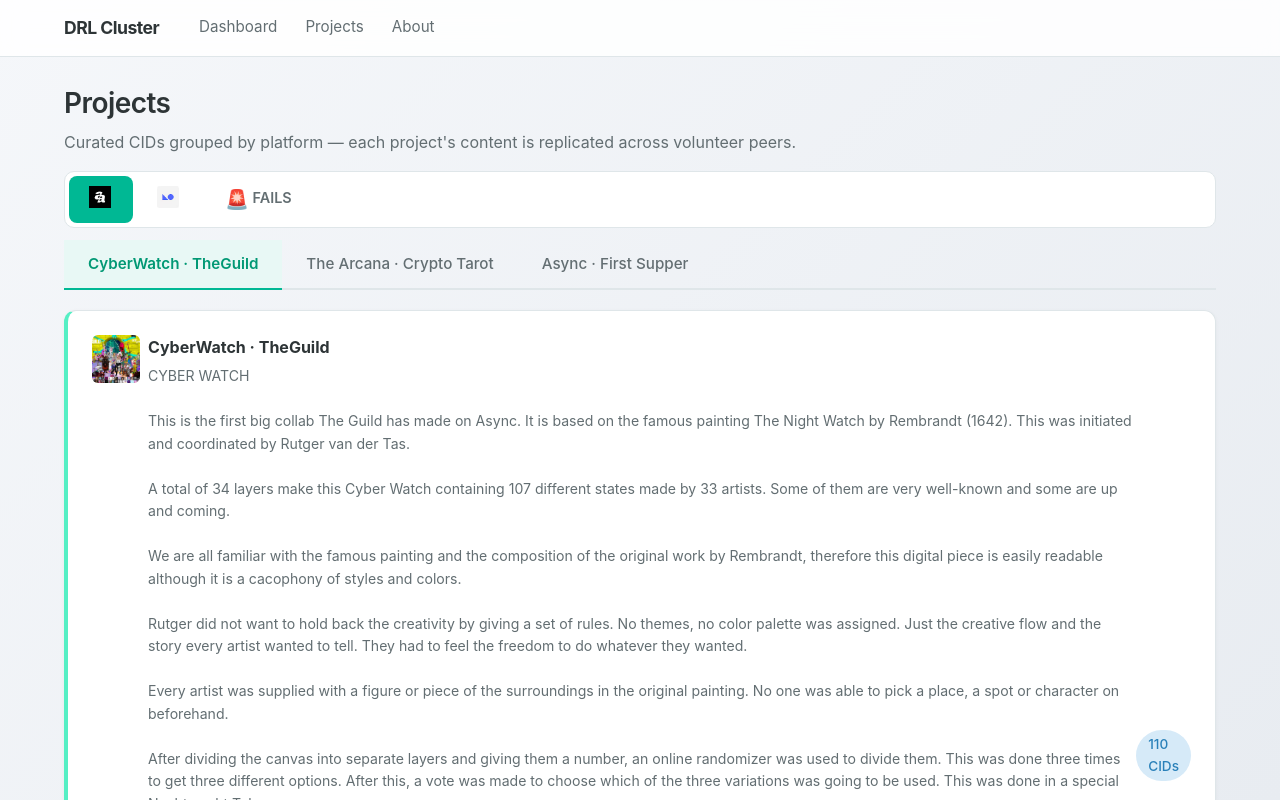
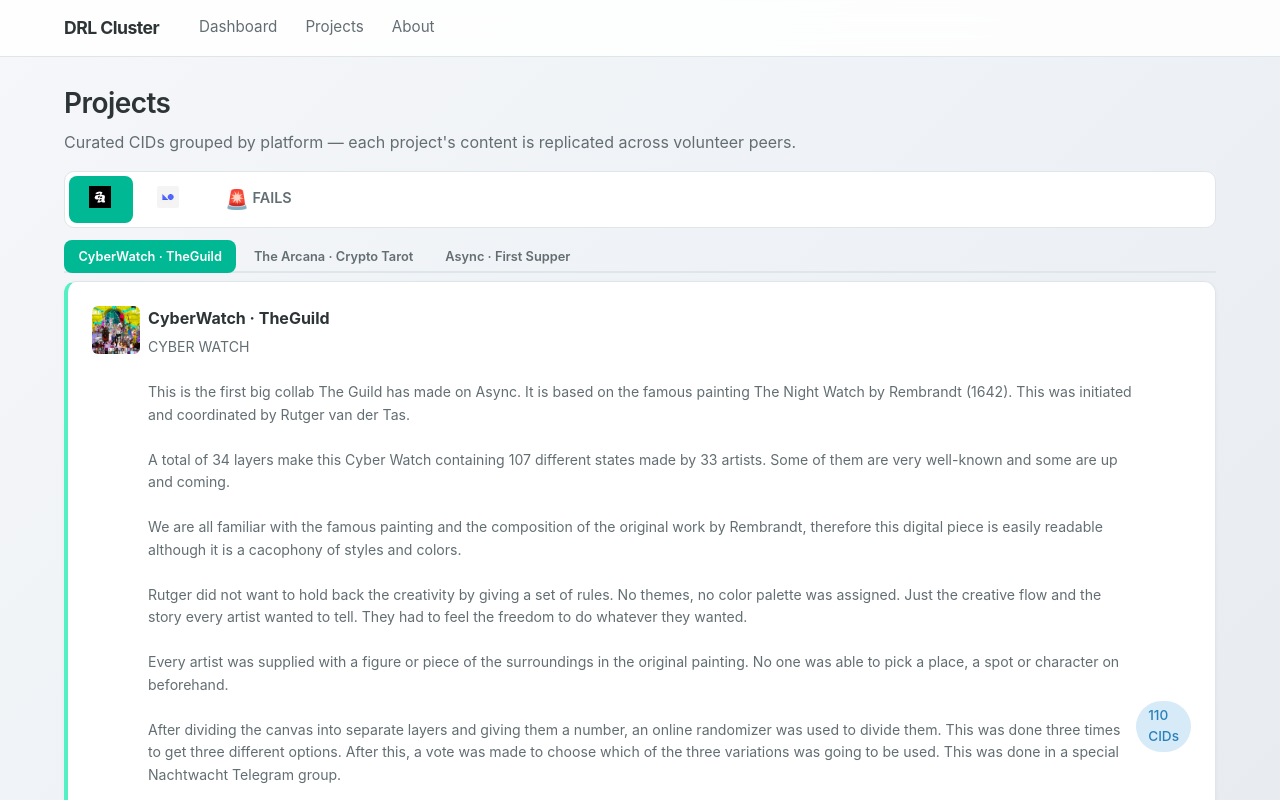
Before and after one commit to rudyvdtas/sveltekit-monitor-app, a SvelteKit app: page /projects in a window 1280 px wide. Shown: the top 800 px of the page. Built offline with nearby package versions, Linux system fonts and the light colour scheme; no server answers.

Commit message:
fix: rename KOV2 batches to 1/14-14/14, style project tabs as pills

```diff
--- a/src/lib/server/projects.ts
+++ b/src/lib/server/projects.ts
@@ -67,7 +67,7 @@
   },
   {
     id: 'knownorigin-v2-batch-1',
-    name: 'KnownOrigin V2 · Batch 1',
+    name: '1/14',
     group: 'knownorigin',
     description: 'KnownOrigin V2 — batch 1 (3336 CIDs, 3334 unique, 1668 metadata + 1668 asset entries, ~10 GB).\n\nKNOWNORIGIN\n2018-2024\nIt\'s been an unforgettable experience. But the time has come to close the lid on KnownOrigin as an active platform, and look back on it as a lasting piece of crypto-art history.\n\nAll NFTs minted from any of the KODA contracts are safe and will live on.\n\nWe can\'t thank you all enough for trusting us over the years to be the place where so many crypto-artists started their journeys and continued to call home.\n\nhttps://knownorigin.io/',
     cidFile: 'kov2-batch-1',
@@ -75,7 +75,7 @@
   },
   {
     id: 'knownorigin-v2-batch-2',
-    name: 'KnownOrigin V2 · Batch 2',
+    name: '2/14',
     group: 'knownorigin',
     description: 'KnownOrigin V2 — batch 2 (1922 CIDs, 961 metadata + 961 assets, ~10 GB). Gepind op joera + vernis-artbox.\n\nKNOWNORIGIN\n2018-2024\nIt\'s been an unforgettable experience. But the time has come to close the lid on KnownOrigin as an active platform, and look back on it as a lasting piece of crypto-art history.\n\nAll NFTs minted from any of the KODA contracts are safe and will live on.\n\nhttps://knownorigin.io/',
     cidFile: 'kov2-batch-2',
@@ -83,7 +83,7 @@
   },
   {
     id: 'knownorigin-v2-batch-3',
-    name: 'KnownOrigin V2 · Batch 3',
+    name: '3/14',
     group: 'knownorigin',
     description: 'KnownOrigin V2 — batch 3 (1728 CIDs, 864 metadata + 864 assets, ~10 GB). Gepind op joera + vernis-artbox.\n\nKNOWNORIGIN\n2018-2024\nIt\'s been an unforgettable experience. But the time has come to close the lid on KnownOrigin as an active platform, and look back on it as a lasting piece of crypto-art history.\n\nAll NFTs minted from any of the KODA contracts are safe and will live on.\n\nhttps://knownorigin.io/',
     cidFile: 'kov2-batch-3',
@@ -91,7 +91,7 @@
   },
   {
     id: 'knownorigin-v2-batch-4',
-    name: 'KnownOrigin V2 · Batch 4',
+    name: '4/14',
     group: 'knownorigin',
     description: 'KnownOrigin V2 — batch 4 (1670 CIDs, 816 metadata + 854 assets, ~10 GB).\n\nKNOWNORIGIN\n2018-2024\nIt\'s been an unforgettable experience. But the time has come to close the lid on KnownOrigin as an active platform, and look back on it as a lasting piece of crypto-art history.\n\nAll NFTs minted from any of the KODA contracts are safe and will live on.\n\nhttps://knownorigin.io/',
     cidFile: 'kov2-batch-4',
@@ -99,7 +99,7 @@
   },
   {
     id: 'knownorigin-v2-batch-5',
-    name: 'KnownOrigin V2 · Batch 5',
+    name: '5/14',
     group: 'knownorigin',
     description: 'KnownOrigin V2 — batch 5 (1284 CIDs, 587 metadata + 697 assets, ~10 GB).\n\nKNOWNORIGIN\n2018-2024\nIt\'s been an unforgettable experience. But the time has come to close the lid on KnownOrigin as an active platform, and look back on it as a lasting piece of crypto-art history.\n\nAll NFTs minted from any of the KODA contracts are safe and will live on.\n\nhttps://knownorigin.io/',
     cidFile: 'kov2-batch-5',
@@ -107,7 +107,7 @@
   },
   {
     id: 'knownorigin-v2-batch-6',
-    name: 'KnownOrigin V2 · Batch 6',
+    name: '6/14',
     group: 'knownorigin',
     description: 'KnownOrigin V2 — batch 6 (1290 CIDs, 582 metadata + 708 assets, ~10 GB).\n\nKNOWNORIGIN\n2018-2024\nIt\'s been an unforgettable experience. But the time has come to close the lid on KnownOrigin as an active platform, and look back on it as a lasting piece of crypto-art history.\n\nAll NFTs minted from any of the KODA contracts are safe and will live on.\n\nhttps://knownorigin.io/',
     cidFile: 'kov2-batch-6',
@@ -115,7 +115,7 @@
   },
   {
     id: 'knownorigin-v2-batch-7',
-    name: 'KnownOrigin V2 · Batch 7',
+    name: '7/14',
     group: 'knownorigin',
     description: 'KnownOrigin V2 — batch 7 (1042 CIDs, 453 metadata + 589 assets, ~10 GB).\n\nKNOWNORIGIN\n2018-2024\nIt\'s been an unforgettable experience. But the time has come to close the lid on KnownOrigin as an active platform, and look back on it as a lasting piece of crypto-art history.\n\nAll NFTs minted from any of the KODA contracts are safe and will live on.\n\nhttps://knownorigin.io/',
     cidFile: 'kov2-batch-7',
@@ -123,7 +123,7 @@
   },
   {
     id: 'knownorigin-v2-batch-8',
-    name: 'KnownOrigin V2 · Batch 8',
+    name: '8/14',
     group: 'knownorigin',
     description: 'KnownOrigin V2 — batch 8 (987 CIDs, 416 metadata + 571 assets, ~10 GB).\n\nKNOWNORIGIN\n2018-2024\nIt\'s been an unforgettable experience. But the time has come to close the lid on KnownOrigin as an active platform, and look back on it as a lasting piece of crypto-art history.\n\nAll NFTs minted from any of the KODA contracts are safe and will live on.\n\nhttps://knownorigin.io/',
     cidFile: 'kov2-batch-8',
@@ -131,7 +131,7 @@
   },
   {
     id: 'knownorigin-v2-batch-9',
-    name: 'KnownOrigin V2 · Batch 9',
+    name: '9/14',
     group: 'knownorigin',
     description: 'KnownOrigin V2 — batch 9 (1047 CIDs, 451 metadata + 596 assets, ~10 GB).\n\nKNOWNORIGIN\n2018-2024\nIt\'s been an unforgettable experience. But the time has come to close the lid on KnownOrigin as an active platform, and look back on it as a lasting piece of crypto-art history.\n\nAll NFTs minted from any of the KODA contracts are safe and will live on.\n\nhttps://knownorigin.io/',
     cidFile: 'kov2-batch-9',
@@ -139,7 +139,7 @@
   },
   {
     id: 'knownorigin-v2-batch-10',
-    name: 'KnownOrigin V2 · Batch 10',
+    name: '10/14',
     group: 'knownorigin',
     description: 'KnownOrigin V2 — batch 10 (972 CIDs, 418 metadata + 554 assets, ~9.9 GB).\n\nKNOWNORIGIN\n2018-2024\nIt\'s been an unforgettable experience. But the time has come to close the lid on KnownOrigin as an active platform, and look back on it as a lasting piece of crypto-art history.\n\nAll NFTs minted from any of the KODA contracts are safe and will live on.\n\nhttps://knownorigin.io/',
     cidFile: 'kov2-batch-10',
@@ -147,7 +147,7 @@
   },
   {
     id: 'knownorigin-v2-batch-11',
-    name: 'KnownOrigin V2 · Batch 11',
+    name: '11/14',
     group: 'knownorigin',
     description: 'KnownOrigin V2 — batch 11 (1025 CIDs, 438 metadata + 587 assets, ~9.9 GB).\n\nKNOWNORIGIN\n2018-2024\nIt\'s been an unforgettable experience. But the time has come to close the lid on KnownOrigin as an active platform, and look back on it as a lasting piece of crypto-art history.\n\nAll NFTs minted from any of the KODA contracts are safe and will live on.\n\nhttps://knownorigin.io/',
     cidFile: 'kov2-batch-11',
@@ -155,7 +155,7 @@
   },
   {
     id: 'knownorigin-v2-batch-12',
-    name: 'KnownOrigin V2 · Batch 12',
+    name: '12/14',
     group: 'knownorigin',
     description: 'KnownOrigin V2 — batch 12 (1070 CIDs, 463 metadata + 607 assets, ~10 GB).\n\nKNOWNORIGIN\n2018-2024\nIt\'s been an unforgettable experience. But the time has come to close the lid on KnownOrigin as an active platform, and look back on it as a lasting piece of crypto-art history.\n\nAll NFTs minted from any of the KODA contracts are safe and will live on.\n\nhttps://knownorigin.io/',
     cidFile: 'kov2-batch-12',
@@ -163,7 +163,7 @@
   },
   {
     id: 'knownorigin-v2-batch-13',
-    name: 'KnownOrigin V2 · Batch 13',
+    name: '13/14',
     group: 'knownorigin',
     description: 'KnownOrigin V2 — batch 13 (1212 CIDs, 553 metadata + 659 assets, ~10 GB).\n\nKNOWNORIGIN\n2018-2024\nIt\'s been an unforgettable experience. But the time has come to close the lid on KnownOrigin as an active platform, and look back on it as a lasting piece of crypto-art history.\n\nAll NFTs minted from any of the KODA contracts are safe and will live on.\n\nhttps://knownorigin.io/',
     cidFile: 'kov2-batch-13',
@@ -171,7 +171,7 @@
   },
   {
     id: 'knownorigin-v2-batch-14',
-    name: 'KnownOrigin V2 · Batch 14',
+    name: '14/14',
     group: 'knownorigin',
     description: 'KnownOrigin V2 — batch 14 (368 CIDs, 164 metadata + 204 assets, ~3.9 GB).\n\nKNOWNORIGIN\n2018-2024\nIt\'s been an unforgettable experience. But the time has come to close the lid on KnownOrigin as an active platform, and look back on it as a lasting piece of crypto-art history.\n\nAll NFTs minted from any of the KODA contracts are safe and will live on.\n\nhttps://knownorigin.io/',
     cidFile: 'kov2-batch-14',
--- a/src/routes/projects/+page.svelte
+++ b/src/routes/projects/+page.svelte
@@ -221,9 +221,30 @@
   }
   a.tab {
     text-decoration: none;
+    display: inline-block;
+    padding: 0.4rem 0.9rem;
+    font-size: 0.8rem;
+    font-weight: 600;
+    cursor: pointer;
+    border: none;
+    background: transparent;
+    color: var(--text-muted);
+    border-radius: 8px;
+    transition: all 0.15s;
+  }
+  a.tab:hover {
+    background: var(--bg-hover);
+    color: var(--text);
   }
   a.tab.active {
-    font-weight: 600;
+    background: var(--accent);
+    color: #fff;
+  }
+  .tabs {
+    display: flex;
+    flex-wrap: wrap;
+    gap: 0.2rem;
+    margin-bottom: 0.5rem;
   }
   .group-tabs {
     display: flex;
```
